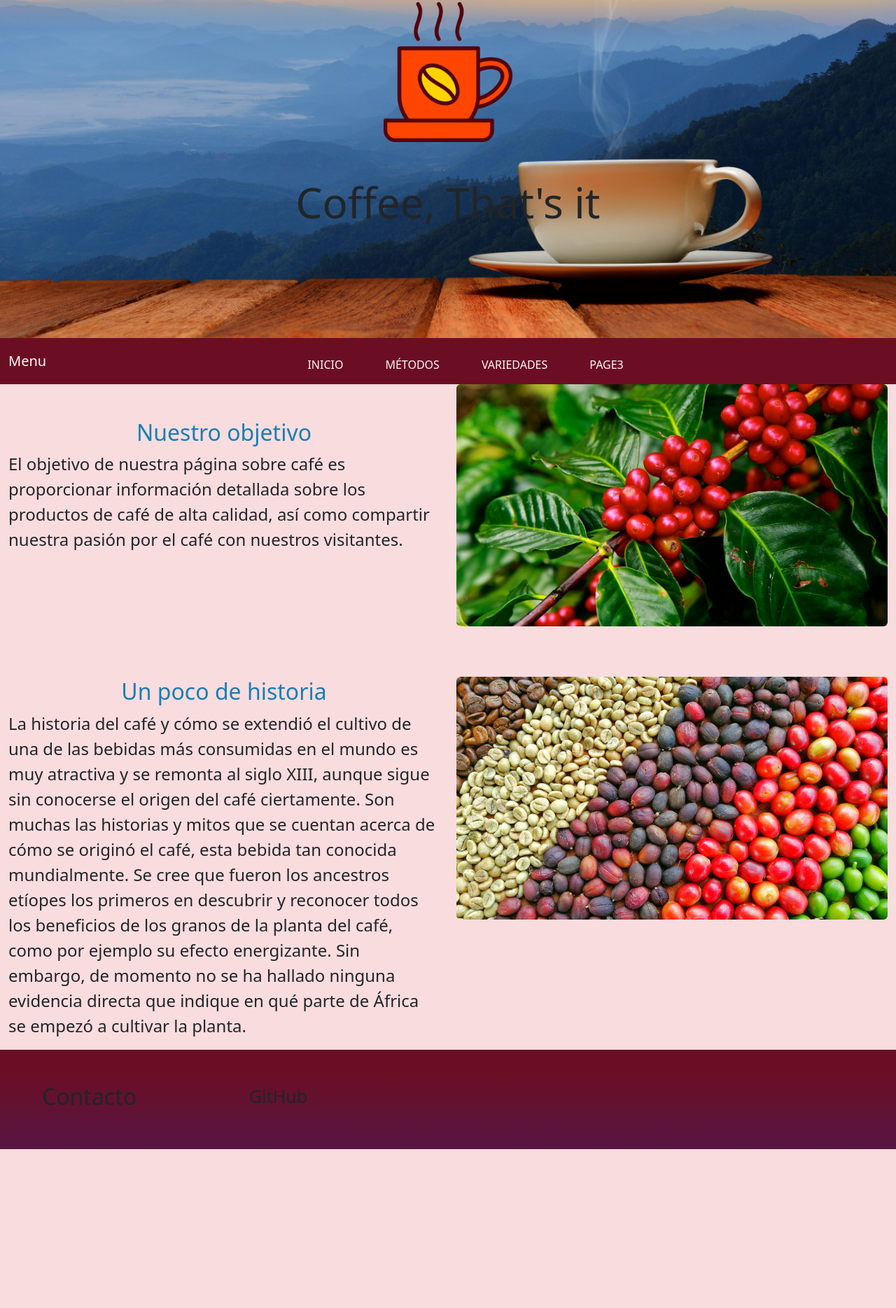
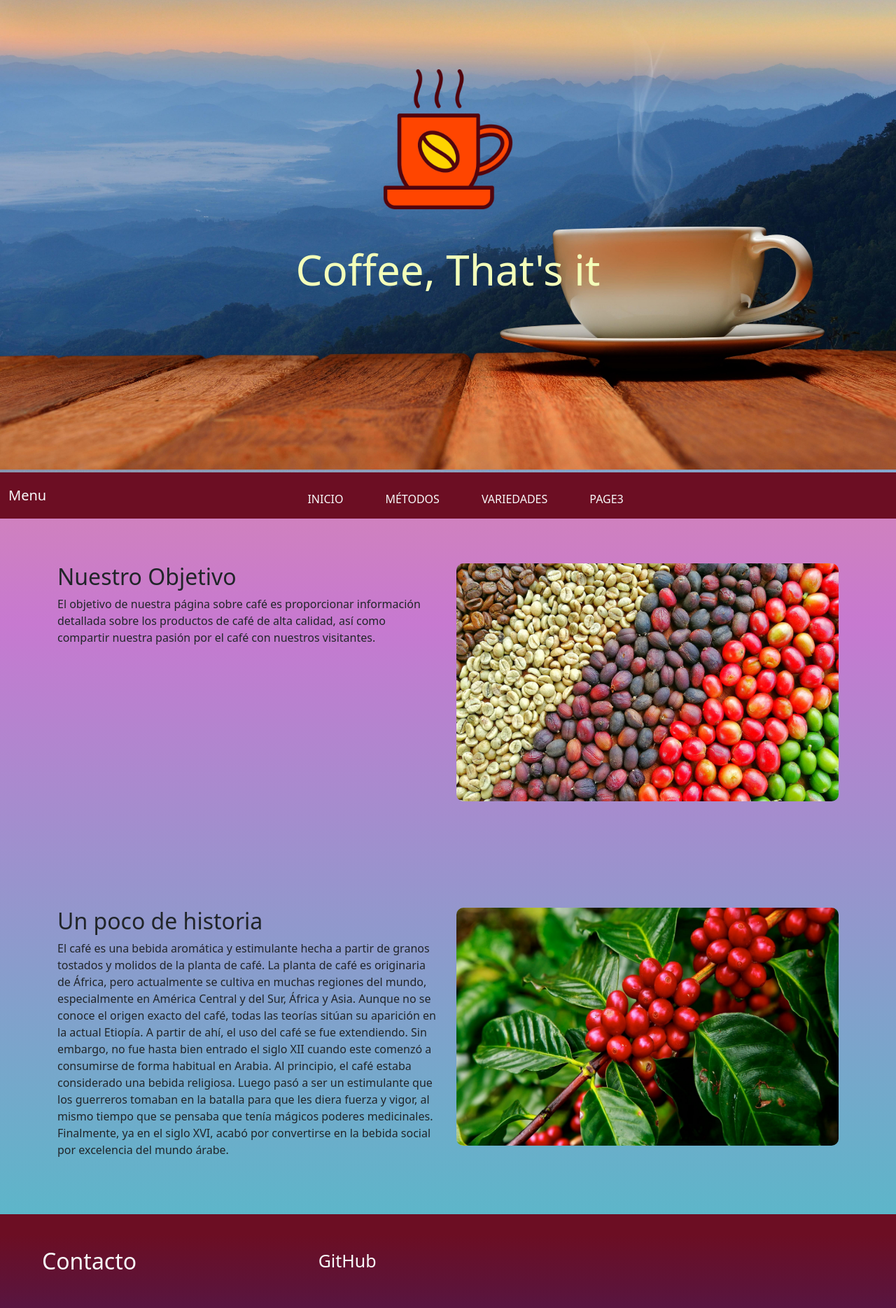
Before and after one commit to SebastianVidelaHoltz/pre-entrega3-Sebastian-Videla-Holtz, a website: page index.html in a window 1280 px wide. Shown: the part 97-1966 px from the top of the page at 70% size. Before the commit the page ends 1739 px from the top, so only its background shows below. Drawn offline with Linux system fonts and the light colour scheme.

Commit message:
arreglé headers de metodos y variedades

```diff
--- a/css/layout.css
+++ b/css/layout.css
@@ -43,6 +43,8 @@ footer a:hover, footer a:active, footer a:focus {
     text-align: center;
 }
 .text-picture .text-picture__picture img {
+    width: 640px;
+  height: 340px;
     margin-left: auto;
     margin-right: auto;
 }
--- a/css/styles.css
+++ b/css/styles.css
@@ -4,7 +4,7 @@
   --color-second:#c42021;
   --color-third:#561643;
   --color-fourth:#3c1742;
-  --color-fifth:#F9DCDE;
+  --color-fifth:#F3FFB9;
   --color-sixth:#981722;
 }
 
@@ -14,7 +14,11 @@
 }
 
 body {
-  background-color: var(--color-fifth);
+  background: #FEAC5E;  /* fallback for old browsers */
+  background: -webkit-linear-gradient(to top, #4BC0C8, #C779D0, #FEAC5E);  /* Chrome 10-25, Safari 5.1-6 */
+  background: linear-gradient(to top, #4BC0C8, #C779D0, #FEAC5E); /* W3C, IE 10+/ Edge, Firefox 16+, Chrome 26+, Opera 12+, Safari 7+ */
+
+
 }
 
 .bg-prime {
@@ -49,7 +53,7 @@ a {
 }
 
 h1 {
-  color: #187fb5;
+  color: var(--color-fifth);
   font-size: 60px;
   text-align: center;
   padding-top: 50px;
@@ -64,11 +68,24 @@ h1 {
 
 /*Estilos de Index */
 .titulo-index {
-  width: 100%;
-  height: 250px;
-  background-image: url(../media/cafe-grano\ 1.jpg);
-  background-position: center bottom -200px;
-  background-size: cover;
+  background-image: url(../media/cafe-index-background.jpg);
+    margin-top: 0;
+    text-align: center;
+    padding: 7.5% 0;
+}
+.text-picture {
+  padding-top: 5%;
+  padding-bottom: 5%;
+}
+.text-picture .text-picture__picture {
+  text-align: center;
+}
+.text-picture .text-picture__picture img {
+  width: 640px;
+  height: 340px;
+  margin-left: auto;
+  margin-right: auto;
+  border-radius: 10px;
 }
 
 /*Estilos de Variedades*/
@@ -84,13 +101,11 @@ h1 {
 
 /*Estilos de Métodos*/
 .titulo-metodos {
-  margin: 0%;
-  width: 100%;
-  height: 250px;
   background-image: url(../media/cup-coffee-making.jpg);
-  background-position: center bottom -200px;
+  background-position: center bottom;
   background-repeat: no-repeat;
   background-size: cover;
+  height: 250px;
 }
 
 .img-card {
@@ -107,10 +122,35 @@ h1 {
   -webkit-box-shadow: 10px 12px 11px -1px rgba(196, 32, 33, 0.51);
   -moz-box-shadow: 10px 12px 11px -1px rgba(196, 32, 33, 0.51);
 }
+/*Estilos del botón de las cards*/
+.btn-card{
+color: var(--color-fifth);
+  font-weight: 300;
+font-size: 20px;
+background-color: var(--color-third);
+padding: 10px 30px;
+border: solid #0066cc 2px;
+box-shadow: rgb(0, 0, 0) 0px 0px 0px 0px;
+border-radius: 50px;
+transition : 1917ms;
+transform: translateY(0);
+display: flex;
+flex-direction: row;
+align-items: center;
+cursor: pointer;
+text-transform: lowercase;
+}
 
-.btn-card {
-  background-color: var(--color-fourth);
+.btn:hover{
+
+transition : 1917ms;
+padding: 10px 40px;
+transform : translateY(-8px);
+background-color: var(--color-fifth);
+color:var(--color-third);
+border: none;
 }
+
 
 /*Estilos de página3*/
 /*Estilos de página4*/
--- a/index.html
+++ b/index.html
@@ -12,14 +12,14 @@
     <link rel="stylesheet" href="./css/styles.css">
 </head>
 <body>
- <header class="parallax-header">
+ <header class="titulo-index container-fluid">
   <!--container-->
   <div class="container">
     <div class="header-content">
       <a href="#">
         <img src="./media/cafe-logo.png" alt="logo" width="200px" class="d-block mx-auto">
       </a>
-      <h1 class="text-center text-dark parallax">Coffee, That's it</h1>
+      <h1 class="text-center parallax">Coffee, That's it</h1>
     </div>
   </div>
 <!--fin container-->
@@ -50,45 +50,44 @@
   </div>
 </nav>
 
-<div class="container-fluid">
-  <div class="content row">
-    <!--Left-->
-    <div class="col-md-6 left">
-      <h1 class="primary-color h2">Nuestro objetivo</h1>
-      <p class="fs-4">
-        El objetivo de nuestra página sobre café es proporcionar información detallada sobre los productos de café de alta calidad, así como compartir nuestra pasión por el café con nuestros visitantes.
-      </p>
-    </div>
-    <!--left end-->
-    <!--right-->
-    <div class="col-md-6 right">
-      <img src="./media/havest.jpg" alt="harvest" class="w-100 rounded img-fluid">
-    </div>
-  </div>
-  <br>
-  <div class="content row">
-    <!--Left-->
-    <div class="col-md-6 right">
-      <h1 class="primary-color h2">Un poco de historia</h1>
-      <p class="fs-4">
-        La historia del café y cómo se extendió el cultivo de una de las bebidas más consumidas en el mundo es muy atractiva y se remonta al siglo XIII, aunque sigue sin conocerse el origen del café ciertamente.
-
-Son muchas las historias y mitos que se cuentan acerca de cómo se originó el café, esta bebida tan conocida mundialmente. Se cree que fueron los ancestros etíopes los primeros en descubrir y reconocer todos los beneficios de los granos de la planta del café, como por ejemplo su efecto energizante.
-
-Sin embargo, de momento no se ha hallado ninguna evidencia directa que indique en qué parte de África se empezó a cultivar la planta.
-      </p>
-    </div>
-    <!--left end-->
-    <!--right-->
-    <div class="col-md-6 left">
-      <img src="./media/cafe-grano 1.jpg" alt="beans" class="w-100 rounded my-5 img-fluid">
+<div class="text-picture">
+  <div class="container">
+    <div class="row">
+      <div class="col-sm-6 text-picture__text">
+        <h2>Nuestro Objetivo</h2>
+        <p>
+          El objetivo de nuestra página sobre café es proporcionar información detallada sobre los productos de café de alta calidad, así como compartir nuestra pasión por el café con nuestros visitantes.
+        </p>
+      </div>
+      <div class="col-sm-6 text-picture__picture">
+        <img src="./media/cafe-grano 1.jpg" alt="Image" class="img-fluid" />
+      </div>
     </div>
   </div>
 </div>
+
+  <br>
+  <div class="text-picture ">
+    <div class="container">
+      <div class="row">
+        <div class="col-sm-6 text-picture__text">
+          <h2>Un poco de historia</h2>
+          <p>
+            El café es una bebida aromática y estimulante hecha a partir de granos tostados y molidos de la planta de café. La planta de café es originaria de África, pero actualmente se cultiva en muchas regiones del mundo, especialmente en América Central y del Sur, África y Asia.
+            Aunque no se conoce el origen exacto del café, todas las teorías sitúan su aparición en la actual Etiopía. A partir de ahí, el uso del café se fue extendiendo. Sin embargo, no fue hasta bien entrado el siglo XII cuando este comenzó a consumirse de forma habitual en Arabia. Al principio, el café estaba considerado una bebida religiosa. Luego pasó a ser un estimulante que los guerreros tomaban en la batalla para que les diera fuerza y vigor, al mismo tiempo que se pensaba que tenía mágicos poderes medicinales. Finalmente, ya en el siglo XVI, acabó por convertirse en la bebida social por excelencia del mundo árabe.
+          </p>
+        </div>
+        <div class="col-sm-6 text-picture__picture">
+          <img src="./media/havest.jpg" alt="Image" class="img-fluid" />
+        </div>
+      </div>
+    </div>
+  </div>
+
 <div class="container-fluid">
-  <div class="row p-5 bg-footer text-dark">
-    <div class="col-xs-12 col-md-6 col-lg-3 h2">Contacto</div>
-    <div class="col-xs-12 col-md-6 col-lg-3"><a href="https://github.com/SebastianVidelaHoltz" target="_blank" class="text-dark">GitHub</a></div>
+  <div class="row p-5 bg-footer text-light">
+    <div class="col-sm-12 col-md-6 col-lg-4 h2">Contacto</div>
+    <div class="col-sm-12 col-md-6 col-lg-4"><a href="https://github.com/SebastianVidelaHoltz" target="_blank" class="text-light">GitHub</a></div>
   </div>
 </div>
 
--- a/readme/info.txt
+++ b/readme/info.txt
@@ -72,3 +72,9 @@ PARALLAX OPTION1
   .header-content{
    padding: 100px 0 150px 0;
   }
+
+
+
+
+
+Some quick example text to build on the card title and make up the bulk of the card's content.
```
Also changed, not shown: Métodos.html (+11 -14 lines), Variedades.html (+1 -1 lines), page3.html (+1 -1 lines).
